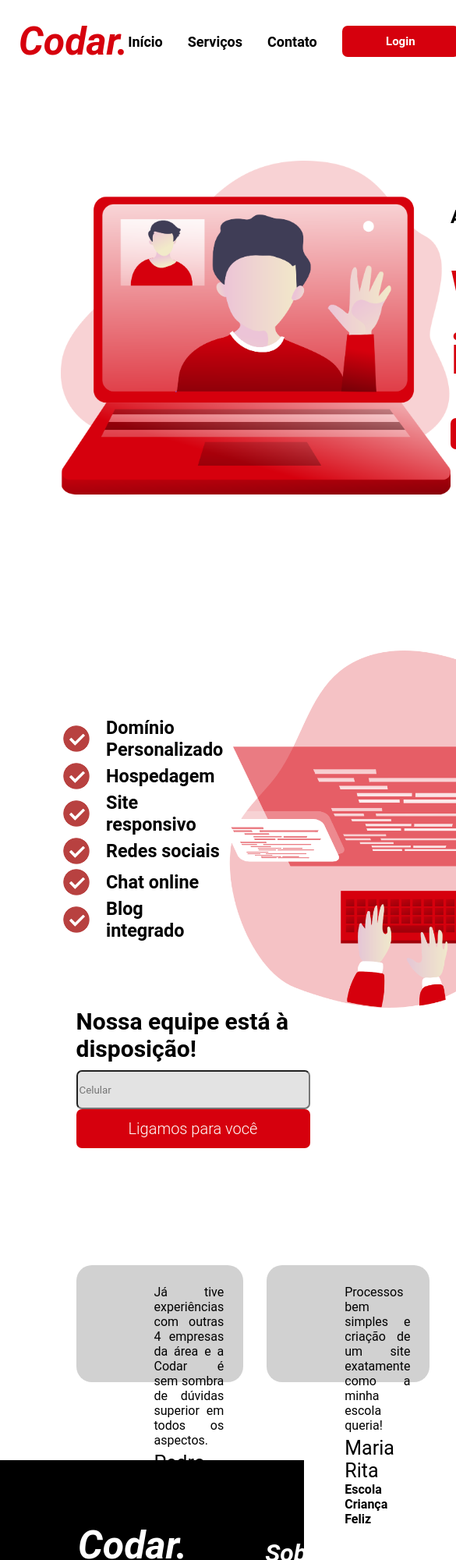
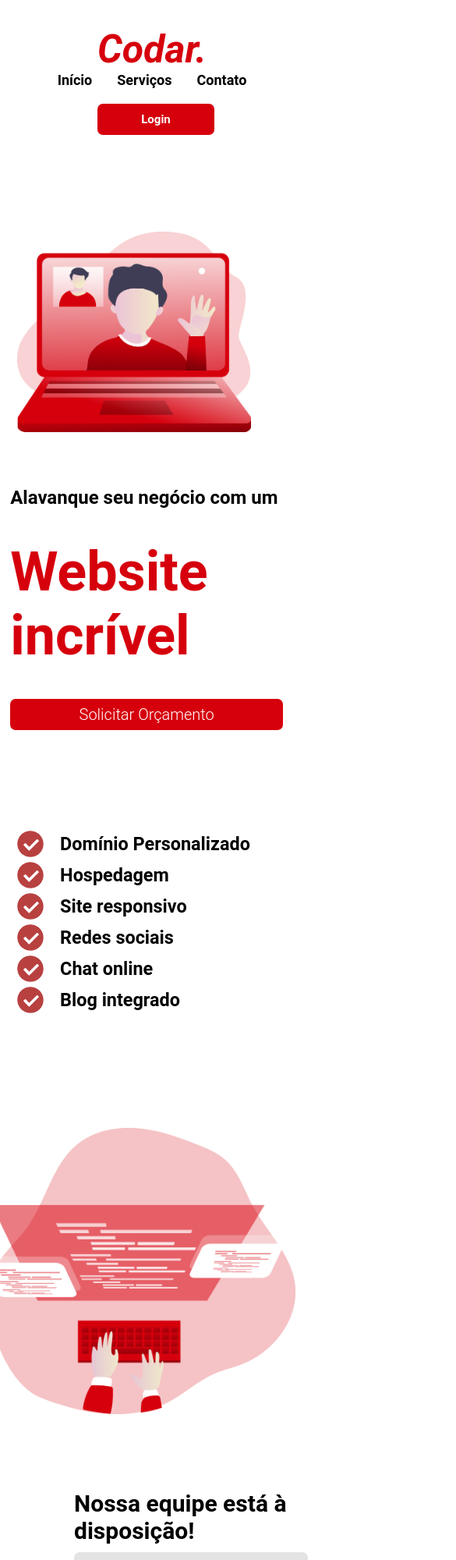
Before and after one commit to KaioCampos22/Codar, a plain HTML site: page index.html in a window 390 px wide. Shown: the top 2000 px of the page at 78% size, 585 px wide, since content can reach past the window. Drawn offline with Linux system fonts and the light colour scheme.

Commit message:
Changes in responsive

```diff
--- a/css/content.css
+++ b/css/content.css
@@ -7,12 +7,17 @@
     display: flex;
     flex-direction: row;
     align-items: center;
-    justify-content: space-around;
+    justify-content: space-between;
+    margin-left: 10%;
+
 }
 
-.main-content-img{
-    margin-left: 20%;
-    width:500px;
+.main-content img{
+    display: flex;
+    flex-direction: row;
+    align-items: center;
+    justify-content: center;
+    width: 500px;
 }
 
 .main-content-paragraph{
@@ -28,3 +33,11 @@
     font-size: 70px;
     color: #D6000D;
 }
+
+@media (max-width: 768px){
+
+    .main-content img{
+        width: 300px;
+        margin-right: 120px;
+    }
+}
--- a/css/footer.css
+++ b/css/footer.css
@@ -24,3 +24,27 @@
     padding-top: 80px;
     padding-bottom: 25px;
 }
+
+@media (max-width: 768px){
+    .footer{
+        display: flex;
+        flex-direction: column;
+        gap: 2px;
+        width: 515px;
+        font-size: 20px;
+        height: 200vh;
+        padding-left: 20px;
+        padding-right: 50px;
+    }
+    .footer-title{
+        text-align: center;
+        font-weight: bold;
+        padding-top: 10px;
+    }
+    .footer-subtitle{
+        text-align: center;
+        color: #fff;
+    }
+
+
+}
--- a/css/form.css
+++ b/css/form.css
@@ -16,4 +16,13 @@
     border-radius: 7px;
     width: 300px;
     height: 50px;
+    border: none;
+    outline: none;
 }
+
+@media (max-width:786px){
+    .form{
+        margin-top: 50px;
+        margin-left: 95px;
+    }
+}
--- a/css/main-button.css
+++ b/css/main-button.css
@@ -29,3 +29,11 @@
     width: 300px;
     height: 50px;
 }
+
+@media (max-width:768px){
+    .main-button.-primary{
+        margin-top: 20px;
+        margin-right: 30px;
+
+    }
+}
--- a/css/main-header.css
+++ b/css/main-header.css
@@ -10,14 +10,40 @@
     color: #D6000D;
 }
 
-.menu{
+.menu div{
     font-size: 18px;
     display:flex;
     align-items: center;
     gap:32px;
 
 }
+.menu{
+    display: flex;
+    flex-direction: row;
+    align-items: center;
+    justify-content: space-evenly;
+}
+.menu .main-button.-primary{
+    margin-left: 40px;
+}
 
 .menu-item{
     color:black;
 }
+
+
+@media (max-width: 768px){
+    .main-header{
+        display: flex;
+        flex-direction: column;
+        align-items: center;
+        justify-content: center;
+        margin-top: 10px;
+    }
+
+    .menu {
+        display: flex;
+        flex-direction: column;
+
+    }
+}
--- a/css/reset.css
+++ b/css/reset.css
@@ -10,3 +10,38 @@
 body{
     font-size: 100%;
 }
+
+@media (max-width: 1000px){
+        .content .main-content{
+            flex-direction: column;
+            gap: 70px;
+        }
+
+        .content .secundary-content{
+            height: 100vh;
+            flex-direction: column;
+        }
+        .content .main-content .main-content-paragraph{
+            margin-left: 10%;
+        }
+
+        .content .secundary-content .secundary-content-img{
+            margin-left: 30%;
+            width: 400px;
+            margin-top: 50px;
+        }
+
+        .content .third-content{
+            flex-direction: column;
+            align-items: center;
+            margin-right: 50%;
+            margin-left: 50%;
+        }
+       footer{
+           width: 50vh;
+       }
+       .footer h1 h2{
+           flex-direction: row;
+           font-size: 10px;
+       }
+    }
--- a/css/secundary-content.css
+++ b/css/secundary-content.css
@@ -10,3 +10,11 @@
     margin-right: 25%;
     width:500px;
 }
+
+
+@media (max-width: 768px){
+    .secundary-content{
+    margin-top: 80px;
+    margin-right: 50px;
+    }
+}
--- a/css/third-content.css
+++ b/css/third-content.css
@@ -1,7 +1,7 @@
 .third-content{
     display: flex;
     flex-direction: row;
-    margin-left: 25%;
+    margin-left: 15%;
     margin-top: 150px;
     gap: 30px;
 }
@@ -15,10 +15,16 @@
     height: 150px;
     background: rgb(209, 209, 209);
     border-radius: 20px;
-
 }
 
 .text{
     font-size: 25px;
     padding-top: 5px;
 }
+
+@media (max-width:768px){
+    .box{
+        padding: 30px;
+        width: 400px;
+    }
+}
--- a/css/wrapper-list.css
+++ b/css/wrapper-list.css
@@ -18,5 +18,10 @@
     border-radius: 50px;
     color: #FFF;
     width: 40px;
+}
 
+@media (max-width:768px){
+    .wrapper-list{
+        margin-left: 0px;
+    }
 }
--- a/index.html
+++ b/index.html
@@ -1,5 +1,6 @@
 <!DOCTYPE html>
 <html lang="pt-BR">
+
 <head>
     <meta charset="UTF-8">
     <meta http-equiv="X-UA-Compatible" content="IE=edge">
@@ -14,19 +15,24 @@
     <link rel="stylesheet" href="css/third-content.css">
     <link rel="stylesheet" href="css/footer.css">
 </head>
+
 <body>
     <header class="main-header">
         <a class="Codar" href=""><strong><i>Codar.</i></strong></a>
         <nav class="menu">
+            <div>
                 <a class="menu-item" href=""><strong>Início</strong></a>
                 <a class="menu-item" href=""><strong>Serviços</strong></a>
                 <a class="menu-item" href=""><strong>Contato</strong></a>
-            <button class="main-button"><strong>Login</strong></button>
+            </div>
+            <button class="main-button -primary"><strong>Login</strong></button>
         </nav>
     </header>
     <main class="content">
         <section class="main-content">
-            <img class="main-content-img" src="assets/img/video_call.png" alt="Icon Video Call">
+            <div class="main-content img">
+                <img src="assets/img/video_call.png" alt="Icon Video Call">
+            </div>
             <div class="main-content-paragraph">
 
                 <h2 class="main-content-paragraph-subtitle">Alavanque seu negócio com um</h2>
@@ -87,7 +93,8 @@
         </form>
 
         <section class="third-content">
-                        <box class="box">Já tive experiências com outras 4 empresas da área e a Codar é sem sombra de dúvidas superior em todos os aspectos.
+            <box class="box">Já tive experiências com outras 4 empresas da área e a Codar é sem sombra de dúvidas
+                superior em todos os aspectos.
                 <p class="text">Pedro Ferreira</p>
                 <p><strong>Construtora Minari</strong></p>
             </box>
@@ -115,10 +122,11 @@
             <h2 class="footer-subtitle">
                 123 Av. Manjar - Nárnia
                 <br>+55 96 2321-3131
-                    <br>contato@codar.com<br></h2>
+                <br>contato@codar.com<br>
+            </h2>
         </div>
         <div>
-                <h1 class="footer-title">Redes Sociais</h1>
+            <h1 class="footer-title -redes">Redes Sociais</h1>
 
         </div>
 
@@ -127,4 +135,5 @@
 
 
 </body>
+
 </html>
```
Lines whose indentation alone changed are shown as unchanged.
